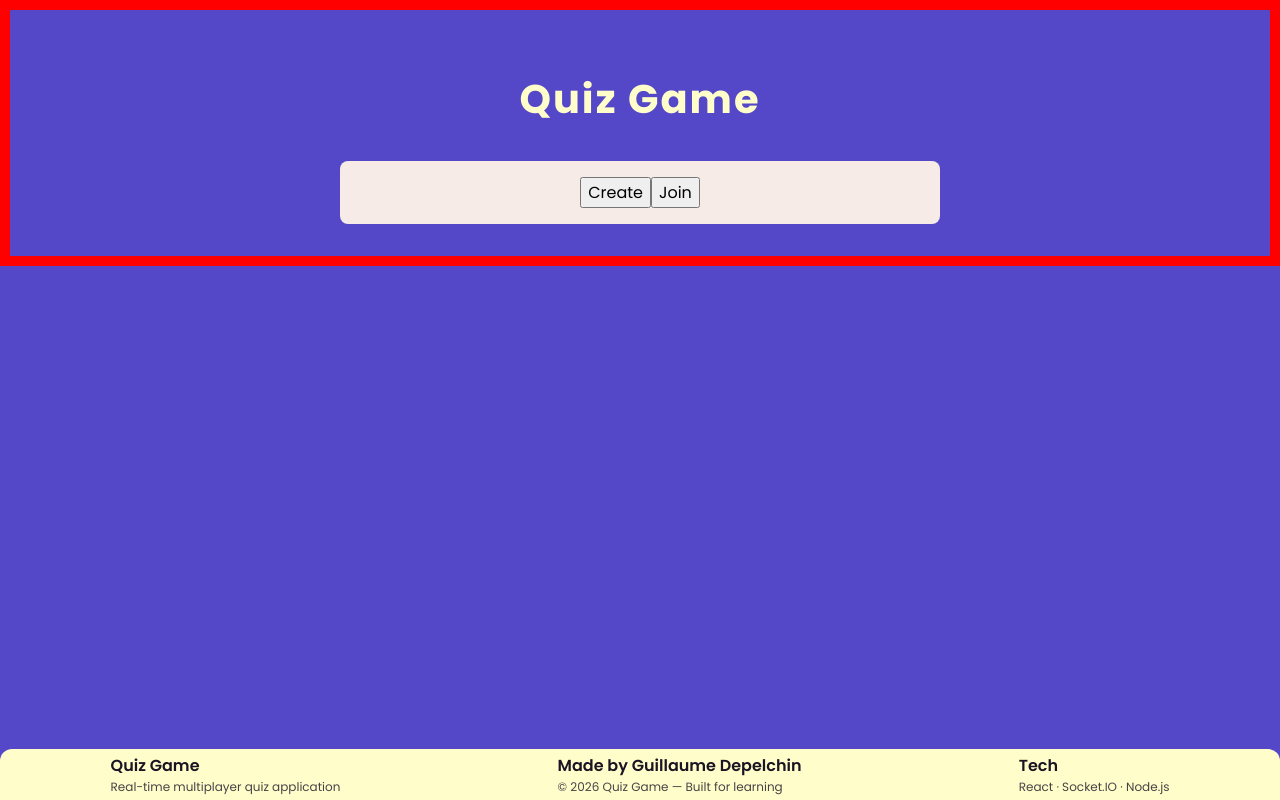
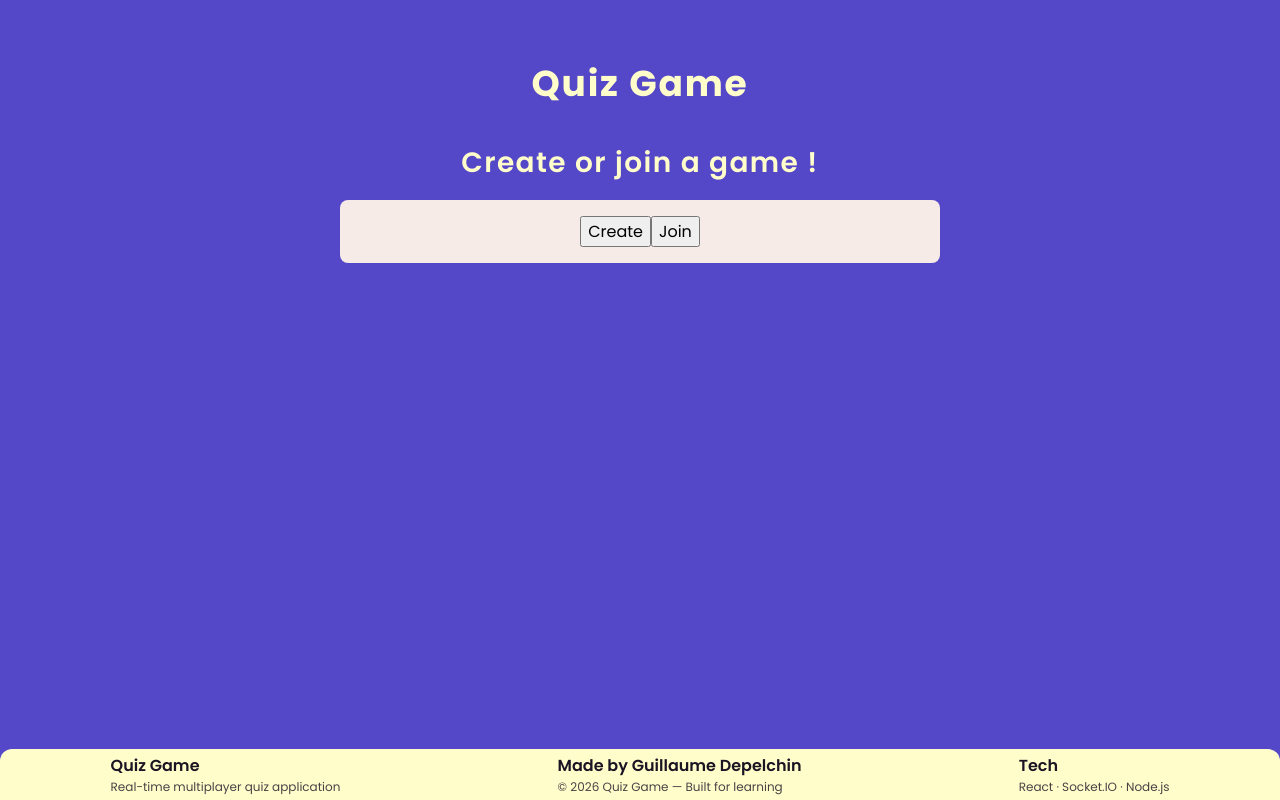
Before and after one commit to guillaume-dep/projet_quizz, a React (Vite) app: page / in a window 1280 px wide. Built offline with nearby package versions, Linux system fonts and the light colour scheme; no server answers.

Commit message:
feat: ajout d'un texte

```diff
--- a/client/src/components/pages/Home.jsx
+++ b/client/src/components/pages/Home.jsx
@@ -42,7 +42,12 @@ const Home = ({ setRole, errorMessage, setErrorMessage }) => {
 
     return (
         <div className={styles.home}>
-            <h1 className={styles.title}>Quiz Game</h1>
+            <div className={styles.titleContainer}>
+                <h1 className={styles.title}>Quiz Game</h1>
+                <h2 className={styles.underTitle}>Create or join a game !</h2>
+            </div>
+
+
             <div className={styles.container}>
                 {!mode ? (
                     <ChoiceView setMode={setMode} />
--- a/client/src/style/home.module.css
+++ b/client/src/style/home.module.css
@@ -2,17 +2,30 @@
     display: flex;
     flex-direction: column;
     align-items: center;
-    border: solid 10px red;
+    /* border: solid 10px red; */
 
     padding: var(--space-4);
     background-color: var(--bg);
     color: var(--whiteText);
 }
 
+.titleContainer {
+    display: flex;
+    flex-direction: column;
+    align-items: center;
+}
+
 .title {
-    font-size: 2.5rem;
-    margin-bottom: 2rem;
+    font-size: var(--text-2xl);
+    margin-bottom: var(--space-2);
     font-weight: 700;
+    letter-spacing: 0.05em;
+}
+
+.underTitle {
+    font-size: var(--text-xl);
+    margin-bottom: var(--space-3);
+    font-weight: 550;
     letter-spacing: 0.05em;
 }
 
@@ -38,8 +51,7 @@
     }
 
     .title {
-        font-size: var(--text-xl);
-        text-align: center;
+        font-size: var(--text-2xl);
     }
 
     .container {
```
